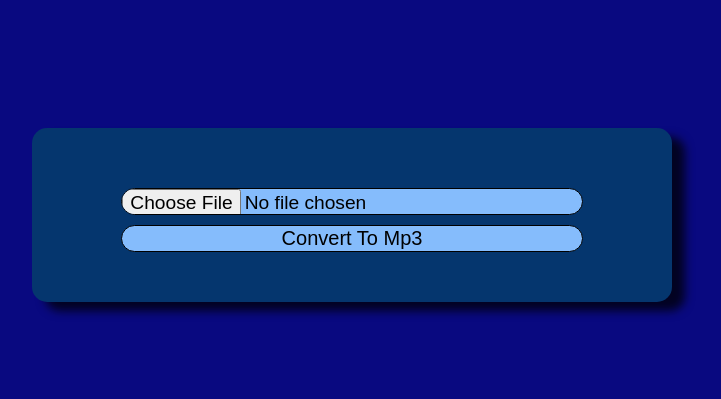
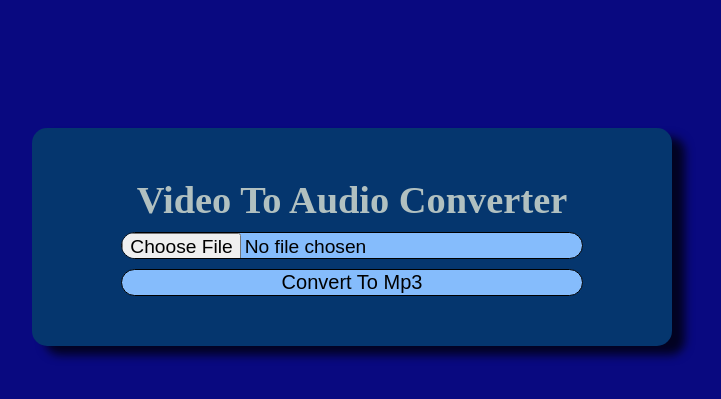
Before and after one commit to VahagMardyan/mp4-to-mp3-converter, a Flask app: page / in a window 1280 px wide. Shown: the top 399 px of the page, without its empty margins (288-1009 px from the left). Run offline with Flask 3, Linux system fonts and the light colour scheme.

Commit message:
Added icon and some changes in HTML.

```diff
--- a/templates/index.html
+++ b/templates/index.html
@@ -3,12 +3,14 @@
 <head>
     <meta charset="UTF-8">
     <meta name="viewport" content="width=device-width, initial-scale=1.0">
-    <title>Mp3 converter</title>
+    <title>MP4 to MP3 Converter</title>
     <link rel="stylesheet" href="../static/style.css">
+    <link rel="shortcut icon" href="../static/logo.jpg" type="image/x-icon">
     <script defer src="../static/script.js"></script>
 </head>
 <body>
     <div class="display">
+        <h1>Video To Audio Converter</h1>
         <form method="post" action="/" enctype="multipart/form-data">
             <input type="file" id="video-name" name="video-name" accept="video/*">
             <button type="submit">Convert To Mp3</button>
```
Also changed, not shown: static/logo.jpg (added).
